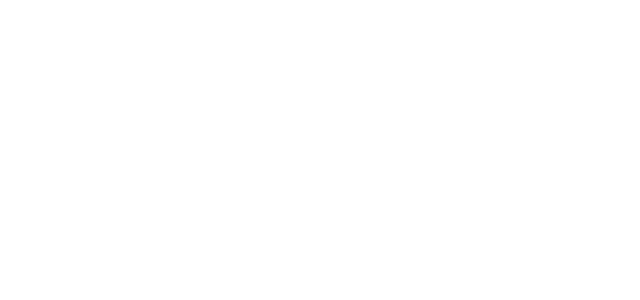
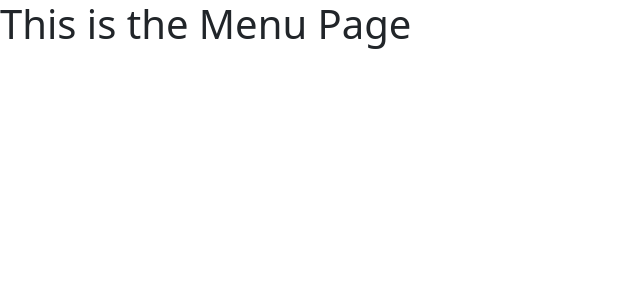
Before and after one commit to subvertReal/websitemockupPaanHut, a React (Vite) app: page /menu in a window 1280 px wide. Before the commit this address had no page. Shown: the top 300 px of the page, without its empty margins (0-640 px from the left). Built offline with nearby package versions, Linux system fonts and the light colour scheme.

Commit message:
CReated menu page and routing to said page using the menu button on the Home.jsx page

```diff
--- a/components/homePage/Head.jsx
+++ b/components/homePage/Head.jsx
@@ -1,9 +1,14 @@
+// css import
 import '../../src/styles/App.css'
 import '../../src/styles/head.css';
+
+//bootstrap imports
 import { Container } from 'react-bootstrap';
 import Row from 'react-bootstrap/Row';
 import Col from 'react-bootstrap/Col';
 
+
+//asset import
 import paanHut from '../../src/assets/paanhut.webp'
 
 function Head(isMobile){
--- /dev/null
+++ b/components/homePage/MenuComponent.jsx
@@ -0,0 +1,40 @@
+// global css
+import '../../src/styles/App.css'
+import '../../src/styles/menu.css'
+
+// bootstrap imports
+<link
+  rel="stylesheet"
+  href="https://cdn.jsdelivr.net/npm/bootstrap@5.3.5/dist/css/bootstrap.min.css"
+  integrity="sha384-SgOJa3DmI69IUzQ2PVdRZhwQ+dy64/BUtbMJw1MZ8t5HZApcHrRKUc4W0kG879m7"
+  crossorigin="anonymous"
+/>
+import 'bootstrap/dist/css/bootstrap.min.css';
+import { Container } from 'react-bootstrap';
+import Row from 'react-bootstrap/Row';
+import Col from 'react-bootstrap/Col';
+
+// other imports
+import { useNavigate } from 'react-router-dom';
+
+function MenuComponent({isMobile}){
+    const nav = useNavigate();
+
+    return (
+        <Container>
+            <Row>
+                <Col className='text-center' >
+                    <div id='outterDiv'>
+                        <button type='button' onClick={()=> {nav('/menu')}} id='btnMenu' className={isMobile ? 'btnMenuMob btn btn-outline-danger' : 'btnMenuDesk btn btn-outline-danger'}>
+                            <b>Menu</b>
+                        </button>
+                    </div>
+                </Col>
+            </Row>
+        </Container>
+    )
+
+
+}
+
+export default MenuComponent
--- a/pages/Home.jsx
+++ b/pages/Home.jsx
@@ -1,3 +1,4 @@
+// js conditoin statement that determiens if mobile or desktop... probably a easier way to do this ngl
 const isMobile = window.innerWidth <= 768;
 
     if (isMobile) {
@@ -23,7 +24,7 @@
 import FirstPara from '../components/homePage/FirstPara.jsx'
 import SecPara from '../components/homePage/SecPara.jsx'
 import Thirdpara from '../components/homePage/ThirdPara.jsx';
-import Menu from './Menu.jsx';
+import MenuComponent from '../components/homePage/MenuComponent.jsx';
 
 
 function Home() {
@@ -37,7 +38,7 @@
       <Head isMobile={isMobile} />
       <br></br>
 
-      <Menu isMobile={isMobile} />
+      <MenuComponent isMobile={isMobile} />
       <br></br>
 
       <FirstPara isMobile={isMobile} />
--- a/pages/Menu.jsx
+++ b/pages/Menu.jsx
@@ -1,39 +1,13 @@
-// global css
-import '../src/styles/App.css'
-import '../src/styles/menu.css'
-
-// bootstrap imports
-<link
-  rel="stylesheet"
-  href="https://cdn.jsdelivr.net/npm/bootstrap@5.3.5/dist/css/bootstrap.min.css"
-  integrity="sha384-SgOJa3DmI69IUzQ2PVdRZhwQ+dy64/BUtbMJw1MZ8t5HZApcHrRKUc4W0kG879m7"
-  crossorigin="anonymous"
-/>
-import 'bootstrap/dist/css/bootstrap.min.css';
-import { Container } from 'react-bootstrap';
-import Row from 'react-bootstrap/Row';
-import Col from 'react-bootstrap/Col';
 
 
-
-function Menu({isMobile}){
+function Menu() {
 
 
     return (
-        <Container>
-            <Row>
-                <Col className='text-center' >
-                    <div id='outterDiv'>
-                        <button type='button' id='btnMenu' className={isMobile ? 'btnMenuMob btn btn-outline-danger' : 'btnMenuDesk btn btn-outline-danger'}>
-                            <b>Menu</b>
-                        </button>
-                    </div>
-                </Col>
-            </Row>
-        </Container>
+        <div>
+            <h1>This is the Menu Page</h1>
+        </div>
     )
-
-
 }
 
-export default Menu
+export default Menu;
--- a/src/App.jsx
+++ b/src/App.jsx
@@ -1,11 +1,13 @@
-// global css
+// imports
+import { BrowserRouter, Route, Routes } from 'react-router-dom';
+
+// css
 import '../src/styles/App.css'
-
-
 
 // Page imports
 import Home from '../pages/Home.jsx';
-import { BrowserRouter, Route, Routes } from 'react-router-dom';
+import Menu from '../pages/Menu.jsx';
+
 
 function App() {
 
@@ -16,6 +18,7 @@
 
       <Routes>
         <Route path='/' element={<Home />} />
+        <Route path='/menu' element={<Menu />} />
 
       </Routes>
 
```
